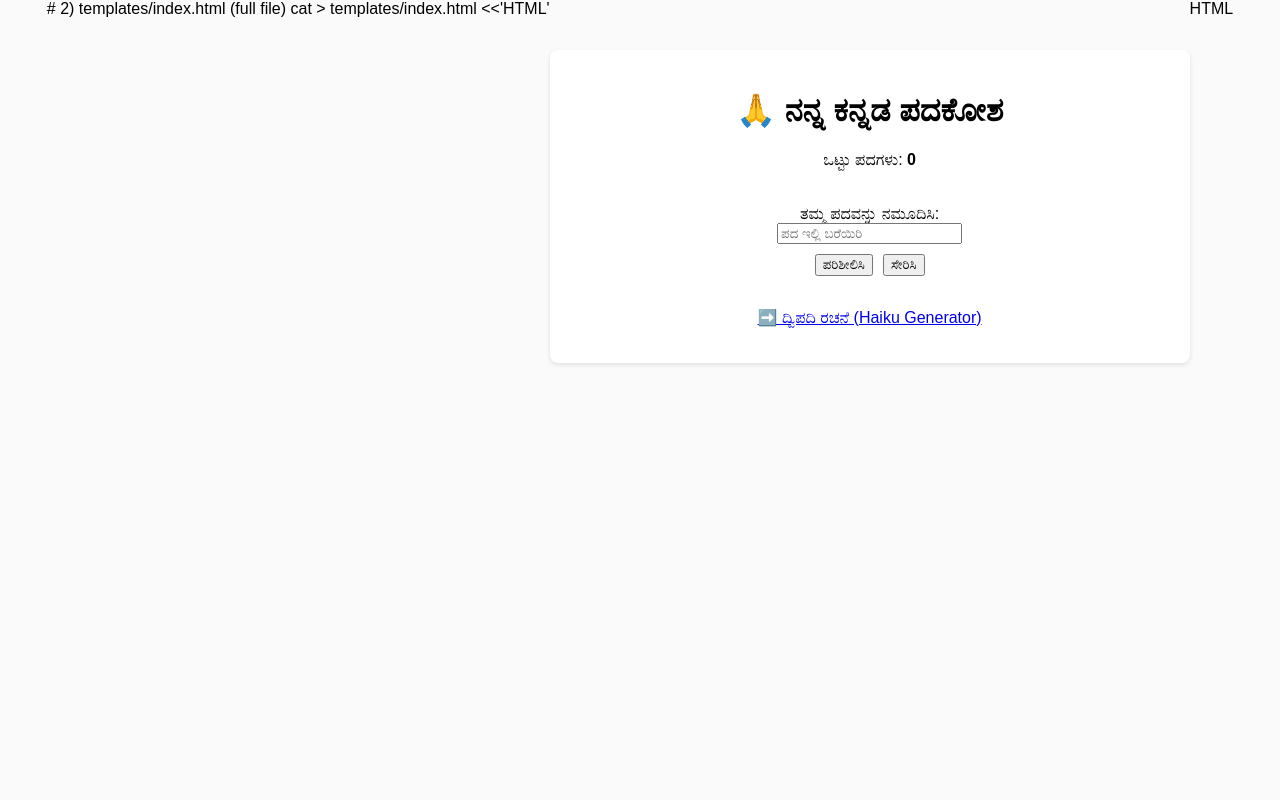
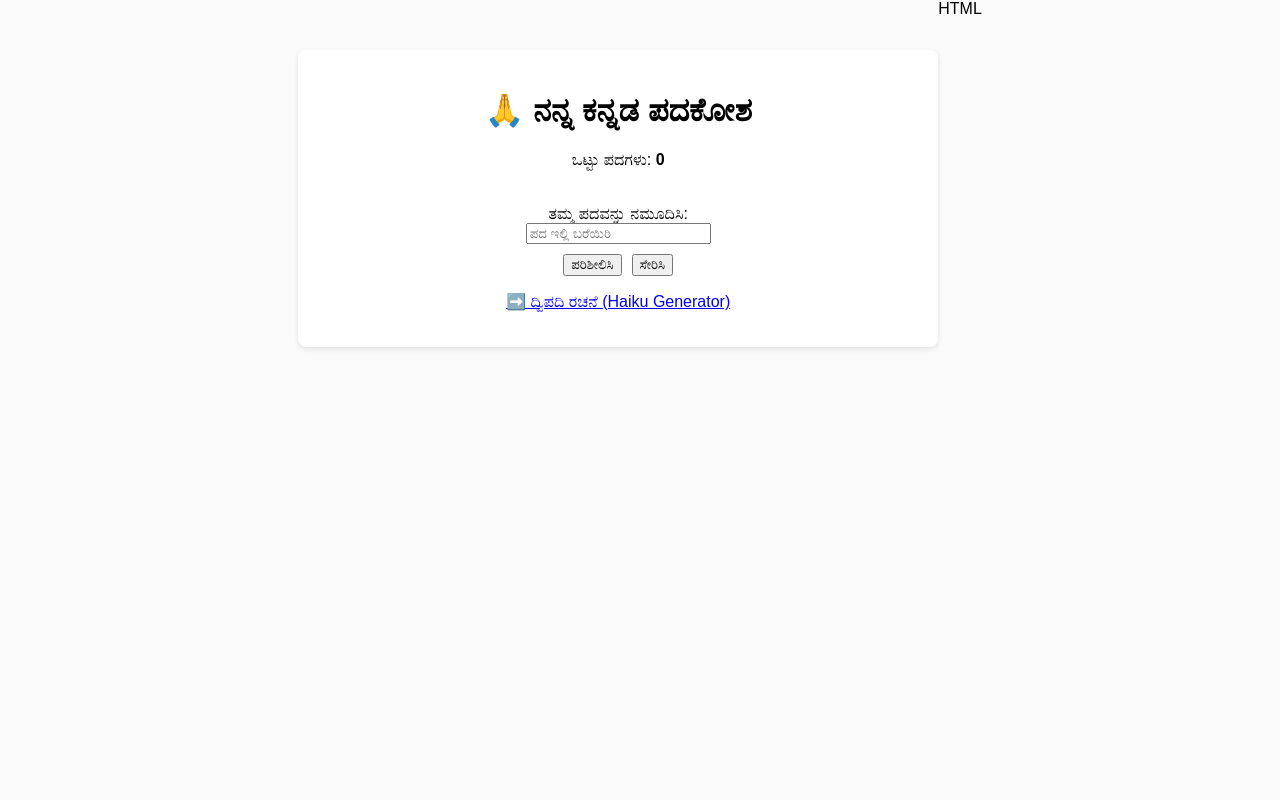
Before and after one commit to hebbarp/ikan, a Flask app: page / in a window 1280 px wide. Run offline with Flask 3, Linux system fonts and the light colour scheme; data that the repository does not hold is empty.

Commit message:
Removed remnants of cat command in index

```diff
--- a/templates/index.html
+++ b/templates/index.html
@@ -1,5 +1,3 @@
-# 2) templates/index.html (full file)
-cat > templates/index.html <<'HTML'
 <!DOCTYPE html>
 <html lang="kn">
 <head>
```
